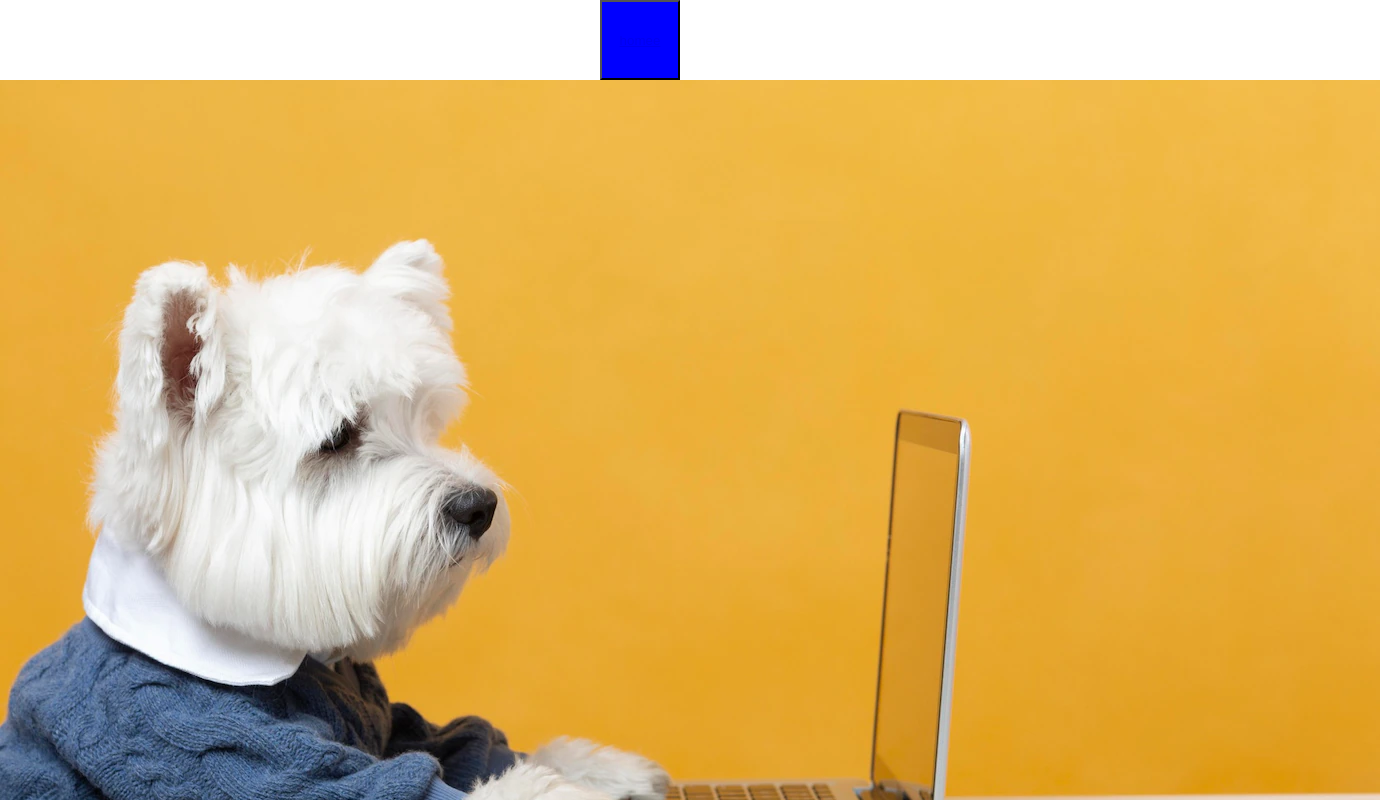
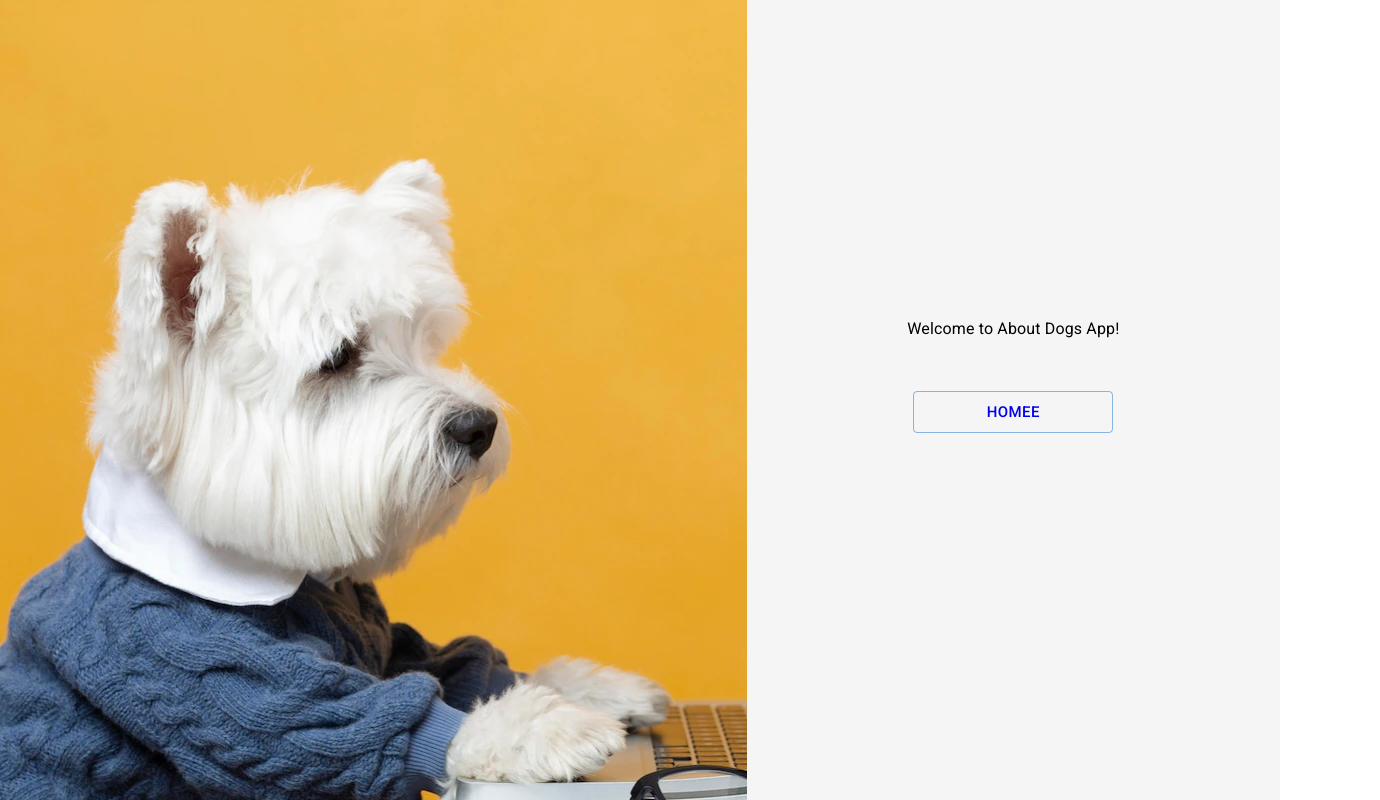
Before and after one commit to eli-beg/aboutdogsapp, a React (Create React App) app in the folder client/: page / in a window 1280 px wide. Shown: the top 800 px of the page, 1380 px wide, since content can reach past the window. Built offline with nearby package versions, Linux system fonts and the light colour scheme.

Commit message:
widescreen css

```diff
--- a/client/src/components/WelcomeScreen.js
+++ b/client/src/components/WelcomeScreen.js
@@ -1,14 +1,48 @@
 import React from "react";
 import fotouno from "../../src/perrosfotos/fotouno.webp";
 import { Link } from "react-router-dom";
+import Grid from "@mui/material/Grid";
+import { Box } from "@mui/system";
+import { Button, Typography } from "@mui/material";
 
 const WelcomeScreen = () => {
   return (
     <div>
-      <button className="HomeButton">
-        <Link to="/home">homee</Link>
-      </button>
-      <img className="ImgBackground" src={fotouno} alt="img not found" />
+      <Grid container direction="row" sx={{ height: "100vh" }}>
+        <Grid
+          item
+          xs={false}
+          sm={4}
+          md={7}
+          sx={{
+            backgroundImage: `url(${fotouno})`,
+            backgroundRepeat: "no repeat",
+          }}
+        />
+        <Grid item xs={12} sm={8} md={5}>
+          <Box
+            sx={{
+              height: "100vh",
+              backgroundColor: "whitesmoke",
+              display: "flex",
+              flexDirection: "column",
+              justifyContent: "center",
+              alignItems: "center",
+            }}
+          >
+            <Typography>Welcome to About Dogs App!</Typography>
+            <Button
+              variant="outlined"
+              size="large"
+              sx={{ width: "200px", margin: "50px" }}
+            >
+              <Link to="/home" style={{ textDecoration: "none" }}>
+                homee
+              </Link>
+            </Button>
+          </Box>
+        </Grid>
+      </Grid>
     </div>
   );
 };
```
